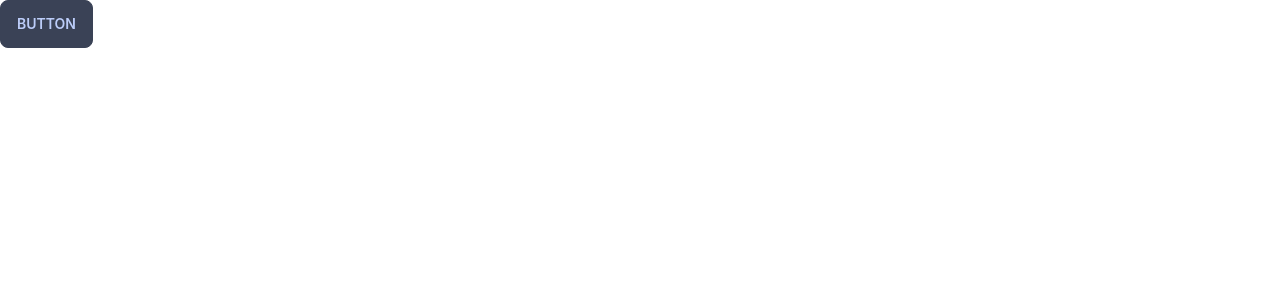
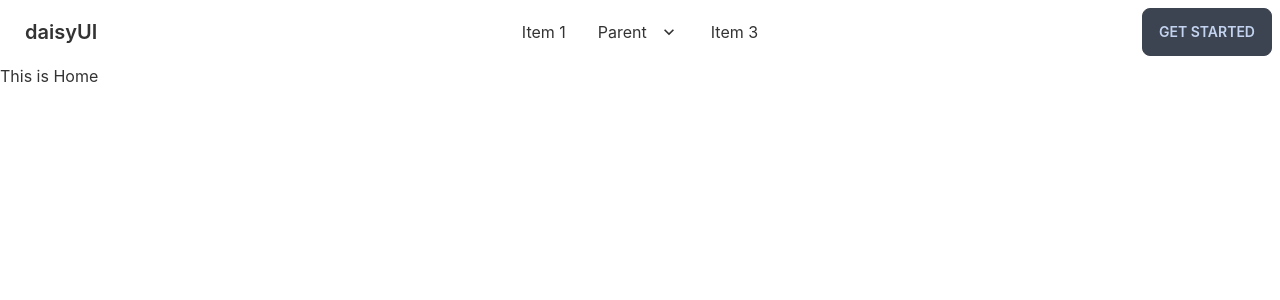
Before and after one commit to rumanak21/doctors-portal-web, a React (Create React App) app: page / in a window 1280 px wide. Shown: the top 300 px of the page. Built offline with nearby package versions, Linux system fonts and the light colour scheme.

Commit message:
Navbar added

```diff
--- a/src/App.js
+++ b/src/App.js
@@ -1,9 +1,19 @@
 import logo from './logo.svg';
 import './App.css';
+import Navbar from './pages/Shared/Navbar';
+import { Routes, Route } from 'react-router-dom';
+import Home from './pages/Home/Home';
+import About from './pages/About/About';
 
 function App() {
   return (
-    <button class="btn btn-accent">Button</button>
+    <div>
+      <Navbar></Navbar>
+      <Routes>
+        <Route path="/" element={<Home />} />
+        <Route path="about" element={<About />} />
+      </Routes>
+    </div>
   );
 }
 
--- a/src/index.js
+++ b/src/index.js
@@ -3,11 +3,15 @@
 import './index.css';
 import App from './App';
 import reportWebVitals from './reportWebVitals';
+import { BrowserRouter } from 'react-router-dom';
 
 const root = ReactDOM.createRoot(document.getElementById('root'));
 root.render(
   <React.StrictMode>
-    <App />
+    <BrowserRouter>
+      <App />
+    </BrowserRouter>
+
   </React.StrictMode>
 );
 
--- /dev/null
+++ b/src/pages/About/About.js
@@ -0,0 +1,11 @@
+import React from 'react';
+
+const About = () => {
+    return (
+        <div>
+            <h2>This is About</h2>
+        </div>
+    );
+};
+
+export default About;
--- /dev/null
+++ b/src/pages/Home/Home.js
@@ -0,0 +1,11 @@
+import React from 'react';
+
+const Home = () => {
+    return (
+        <div>
+            <h2>This is Home</h2>
+        </div>
+    );
+};
+
+export default Home;
--- /dev/null
+++ b/src/pages/Shared/Navbar.js
@@ -0,0 +1,51 @@
+import React from 'react';
+
+const Navbar = () => {
+    return (
+        <div class="navbar bg-base-100">
+            <div class="navbar-start">
+                <div class="dropdown">
+                    <label tabindex="0" class="btn btn-ghost lg:hidden">
+                        <svg xmlns="http://www.w3.org/2000/svg" class="h-5 w-5" fill="none" viewBox="0 0 24 24" stroke="currentColor"><path stroke-linecap="round" stroke-linejoin="round" stroke-width="2" d="M4 6h16M4 12h8m-8 6h16" /></svg>
+                    </label>
+                    <ul tabindex="0" class="menu menu-compact dropdown-content mt-3 p-2 shadow bg-base-100 rounded-box w-52">
+                        <li><a>Item 1</a></li>
+                        <li tabindex="0">
+                            <a class="justify-between">
+                                Parent
+                                <svg class="fill-current" xmlns="http://www.w3.org/2000/svg" width="24" height="24" viewBox="0 0 24 24"><path d="M8.59,16.58L13.17,12L8.59,7.41L10,6L16,12L10,18L8.59,16.58Z" /></svg>
+                            </a>
+                            <ul class="p-2">
+                                <li><a>Submenu 1</a></li>
+                                <li><a>Submenu 2</a></li>
+                            </ul>
+                        </li>
+                        <li><a>Item 3</a></li>
+                    </ul>
+                </div>
+                <a class="btn btn-ghost normal-case text-xl">daisyUI</a>
+            </div>
+            <div class="navbar-center hidden lg:flex">
+                <ul class="menu menu-horizontal p-0">
+                    <li><a>Item 1</a></li>
+                    <li tabindex="0">
+                        <a>
+                            Parent
+                            <svg class="fill-current" xmlns="http://www.w3.org/2000/svg" width="20" height="20" viewBox="0 0 24 24"><path d="M7.41,8.58L12,13.17L16.59,8.58L18,10L12,16L6,10L7.41,8.58Z" /></svg>
+                        </a>
+                        <ul class="p-2">
+                            <li><a>Submenu 1</a></li>
+                            <li><a>Submenu 2</a></li>
+                        </ul>
+                    </li>
+                    <li><a>Item 3</a></li>
+                </ul>
+            </div>
+            <div class="navbar-end">
+                <a class="btn">Get started</a>
+            </div>
+        </div>
+    );
+};
+
+export default Navbar;
```
